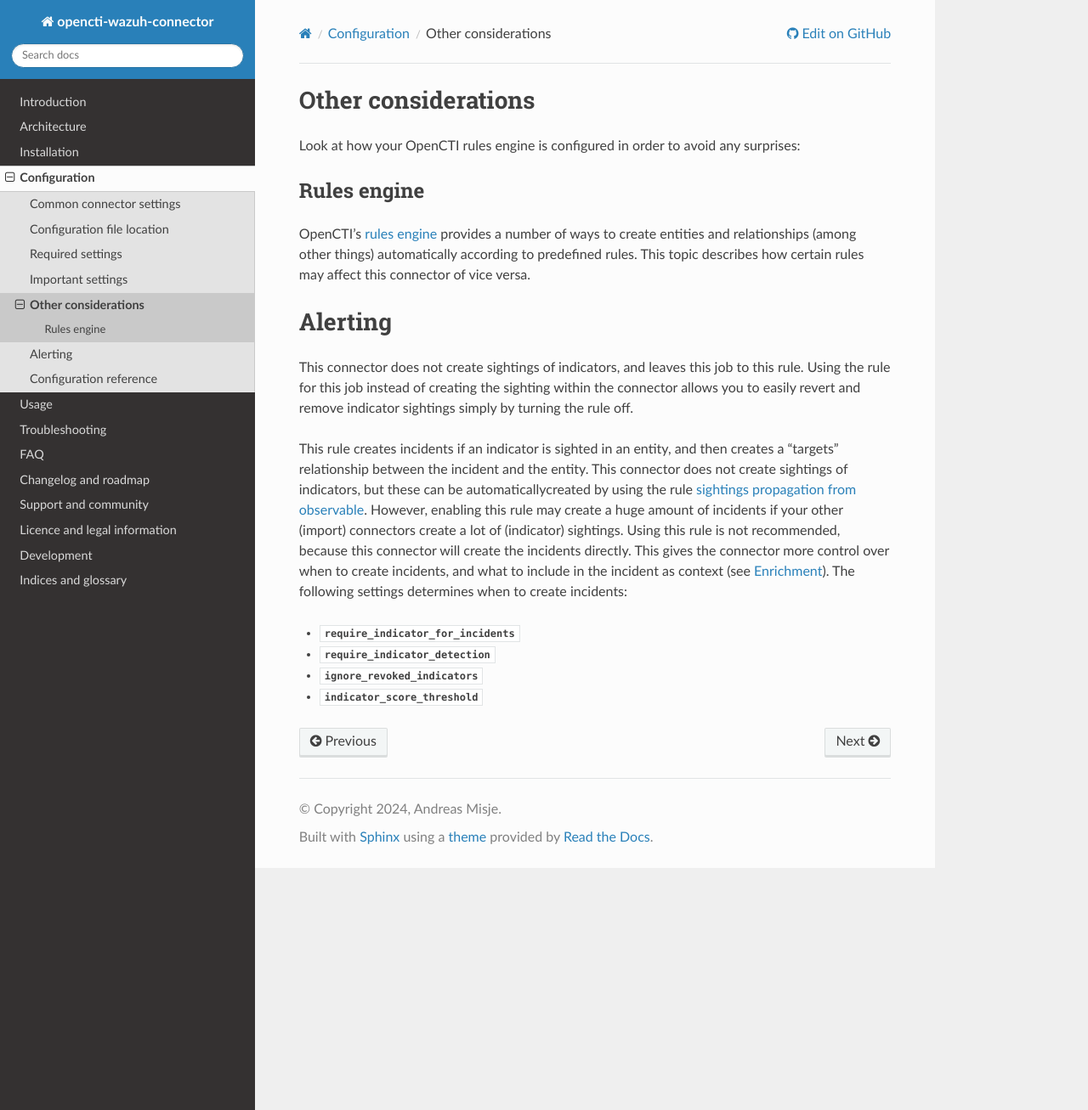
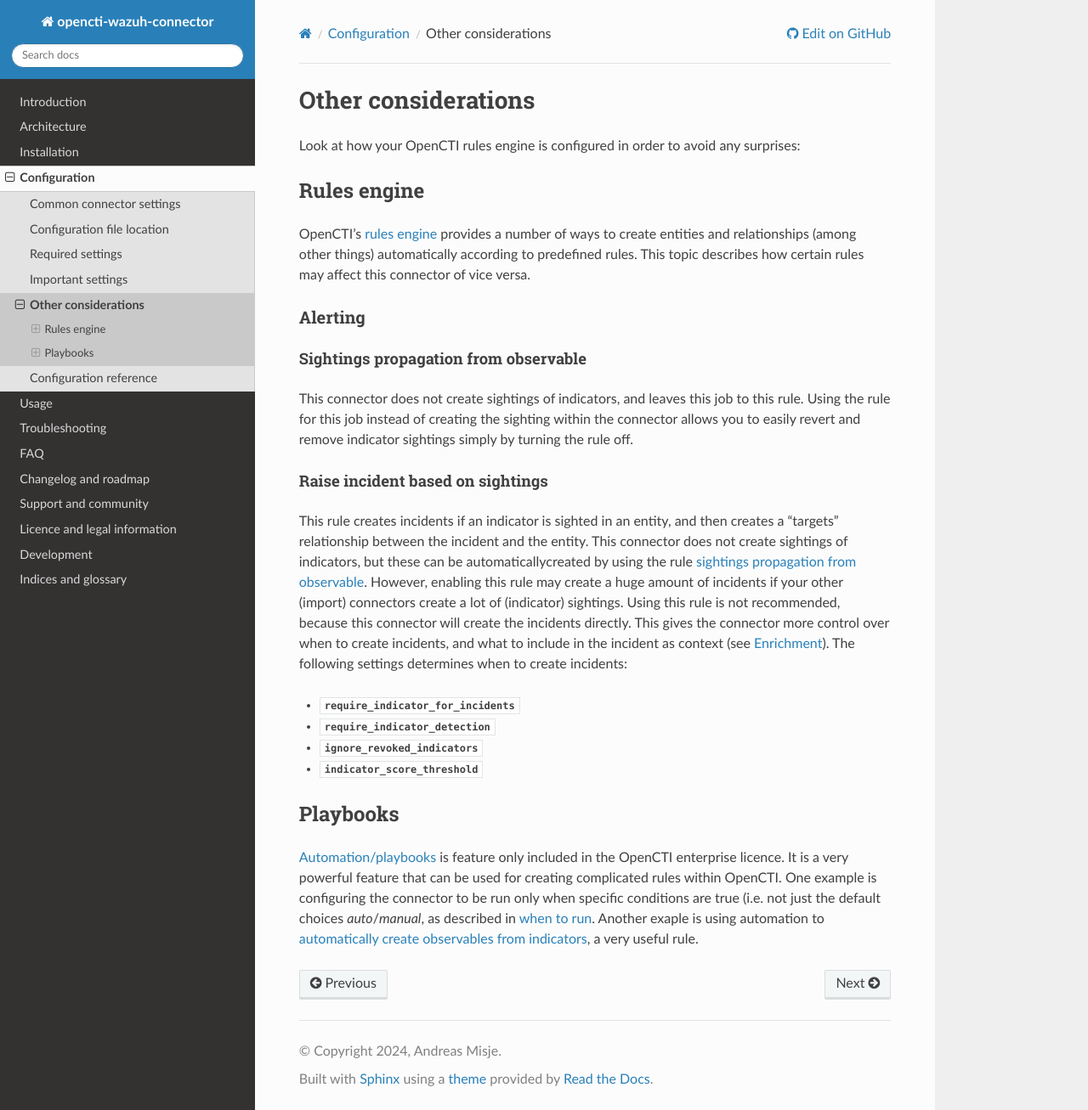
Before and after one commit to misje/opencti-wazuh-connector, a Sphinx documentation site: the page built from docs/source/conf_other_considerations.rst, in a window 1280 px wide and 1307 px high. Shown: the whole window at 85% size. Built offline with Sphinx 7.4.7 and the Read the Docs theme 2.0.0, drawn with Linux system fonts in a browser that asks for light colours.

Commit message:
Document how to extract observables from indicators using playbooks

```diff
--- a/docs/source/alert_search.rst
+++ b/docs/source/alert_search.rst
@@ -69,6 +69,11 @@ at the same time as the observable, this information is not available at the
 time the connector is told to enrich the observable automatically. The separate
 enrichment of the indicator is therefore necessary.
 
+:octiu:`Automation <automation>` can be used to automatically create
+observables from a STIX-only indicator without any *based-on* relationship.
+See :ref:`automatically create obserables from indicators <obs-from-inds>` for
+details.
+
 .. note:: The indicator pattern is not used at all.
 .. note:: If the indicator is based on more than one observable, only the first
           relationship is taked into    consideration.
--- a/docs/source/conf_other_considerations.rst
+++ b/docs/source/conf_other_considerations.rst
@@ -1,5 +1,5 @@
 Other considerations
-~~~~~~~~~~~~~~~~~~~~
+====================
 
 Look at how your OpenCTI rules engine is configured in order to avoid any
 surprises:
@@ -7,7 +7,7 @@ surprises:
 .. _rules-engine:
 
 Rules engine
-============
+~~~~~~~~~~~~
 
 OpenCTI's :octia:`rules engine <reasoning>` provides a number
 of ways to create entities and relationships (among other
@@ -16,12 +16,12 @@ topic describes how certain rules may affect this connector of
 vice versa.
 
 Alerting
-~~~~~~~~
+--------
 
 .. _rule-sightings-propagations:
 
 Sightings propagation from observable
--------------------------------------
+^^^^^^^^^^^^^^^^^^^^^^^^^^^^^^^^^^^^^
 
 This connector does not create sightings of indicators, and
 leaves this job to this rule. Using the rule for this job
@@ -30,7 +30,7 @@ you to easily revert and remove indicator sightings simply by
 turning the rule off.
 
 Raise incident based on sightings
----------------------------------
+^^^^^^^^^^^^^^^^^^^^^^^^^^^^^^^^^
 
 This rule creates incidents if an indicator is sighted in an
 entity, and then creates a "targets" relationship between the
@@ -50,3 +50,19 @@ settings determines when to create incidents:
 - :attr:`~wazuh.config.Config.require_indicator_detection`
 - :attr:`~wazuh.config.Config.ignore_revoked_indicators`
 - :attr:`~wazuh.config.Config.indicator_score_threshold`
+
+Playbooks
+~~~~~~~~~
+
+:octiu:`Automation/playbooks <automation>` is feature only included in the
+OpenCTI enterprise licence. It is a very powerful feature that can be used for
+creating complicated rules within OpenCTI. One example is configuring the
+connector to be run only when specific conditions are true (i.e. not just the
+default choices *auto*/*manual*, as described in :ref:`when to run
+<when-to-run>`. Another exaple is using automation to :ref:`automatically
+create observables from indicators <obs-from-inds>`, a very useful rule.
+
+.. toctree::
+   :hidden:
+
+   obs_from_inds.rst
```
Also changed, not shown: docs/source/obs_from_inds.rst (added, +63 -0 lines), docs/source/images/playbook_2.png (added), docs/source/images/playbook_3.png (added), docs/source/images/playbook_4.png (added), docs/source/images/playbook_5.png (added), docs/source/images/playbook_6.png (added), docs/source/images/playbook_7.png (added), 1 other file.
